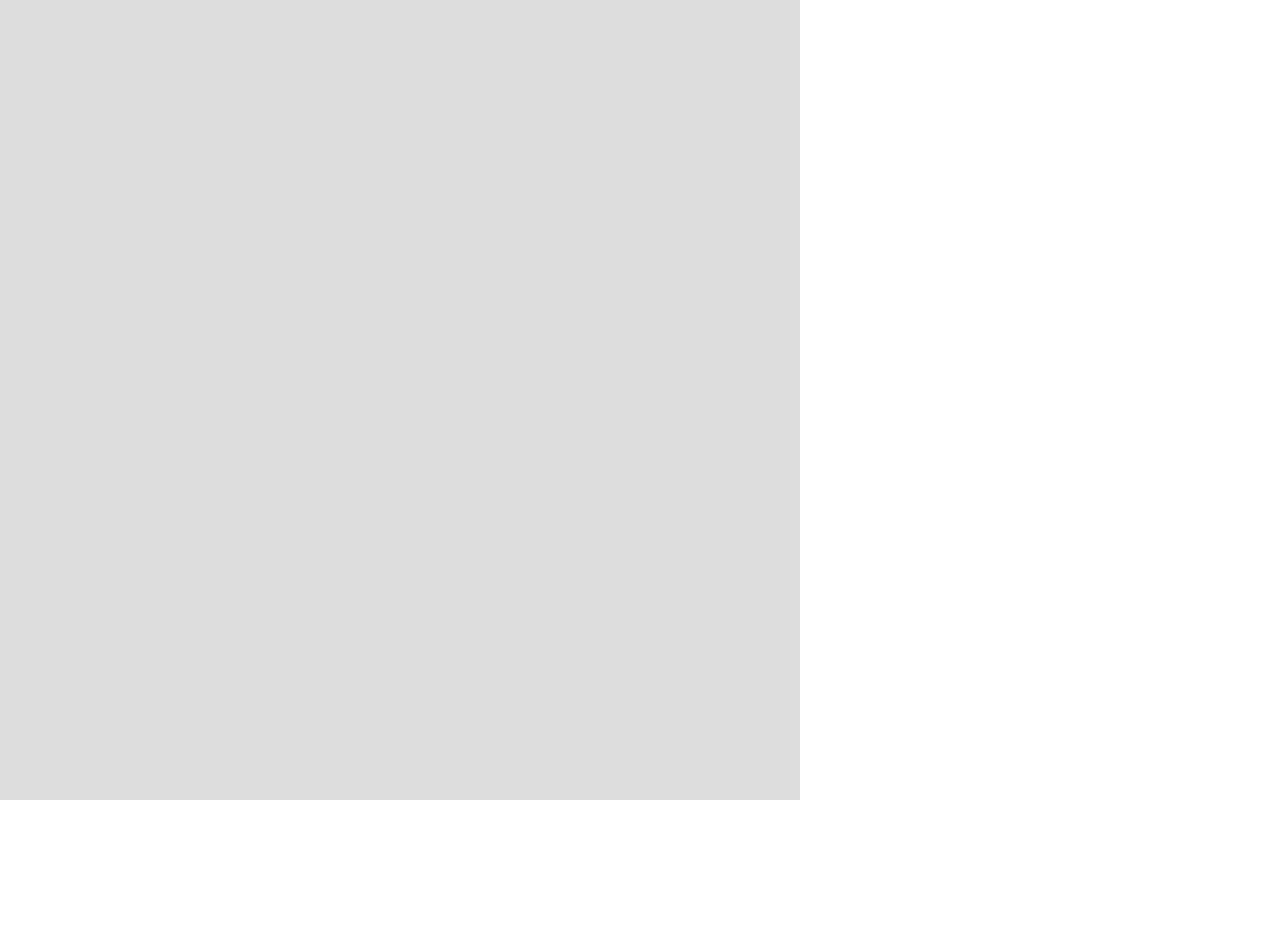
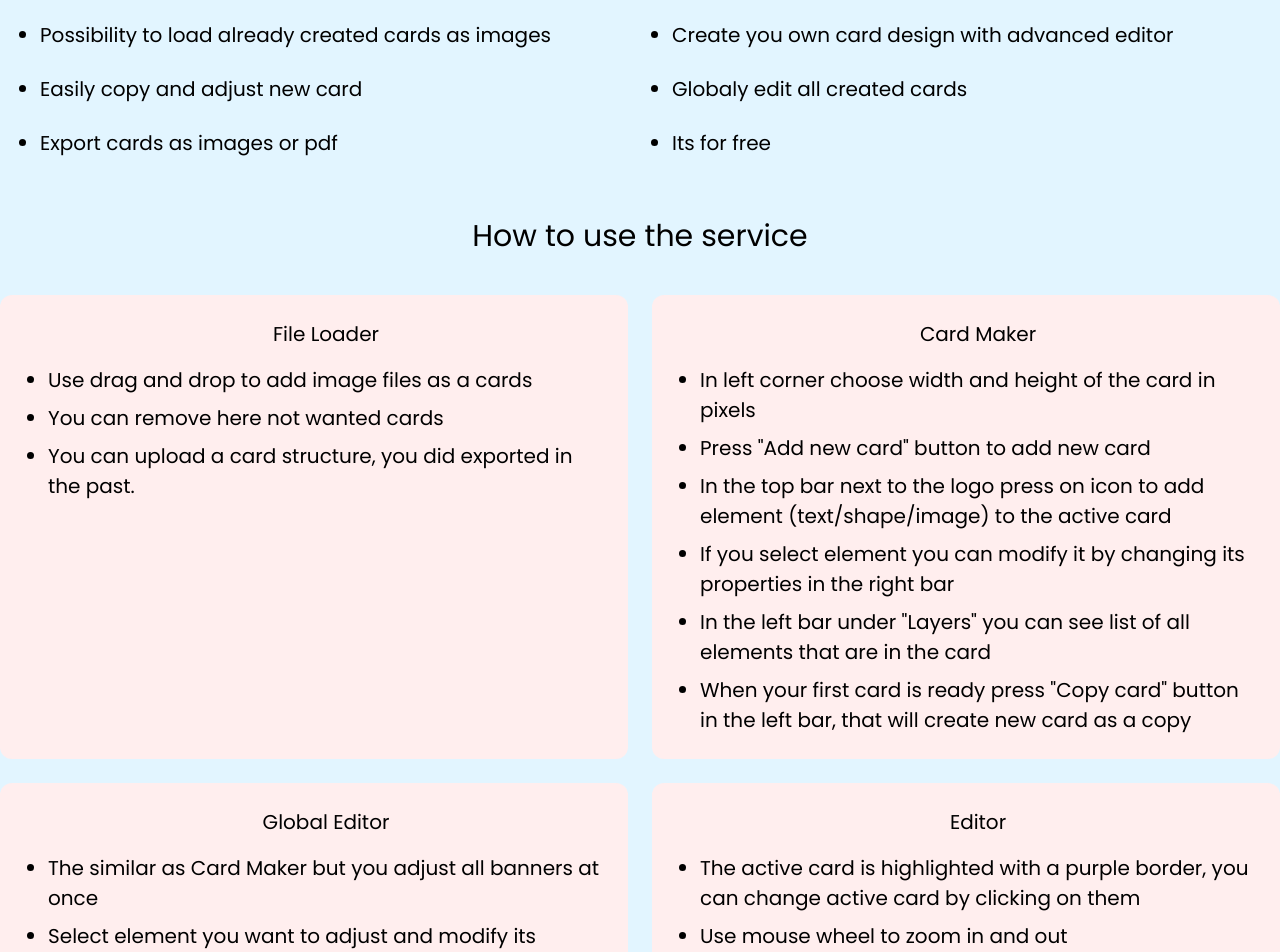
Before and after one commit to Veragin/cardMaker, a React (Create React App) app: page / in a window 1280 px wide. Shown: the part 800-1752 px from the top of the page. Before the commit the page ends 1600 px from the top, so only its background shows below. Built offline with nearby package versions, Linux system fonts and the light colour scheme.

Commit message:
Add docs

```diff
--- a/src/App.tsx
+++ b/src/App.tsx
@@ -4,17 +4,127 @@ import { theme } from './theme';
 
 export const App = () => {
     return (
-        <>
+        <SBody>
             <Land />
-            <SBody />
-        </>
+            <SContainer>
+                <STopList>
+                    <li> Possibility to load already created cards as images</li>
+                    <li> Create you own card design with advanced editor</li>
+                    <li> Easily copy and adjust new card</li>
+                    <li> Globaly edit all created cards</li>
+                    <li> Export cards as images or pdf</li>
+                    <li> Its for free</li>
+                </STopList>
+                <STitle>How to use the service</STitle>
+                <SList>
+                    <SServiceBox>
+                        <SServiceTitle>File Loader</SServiceTitle>
+                        <li> Use drag and drop to add image files as a cards </li>
+                        <li> You can remove here not wanted cards </li>
+                        <li> You can upload a card structure, you did exported in the past. </li>
+                    </SServiceBox>
+                    <SServiceBox>
+                        <SServiceTitle>Card Maker</SServiceTitle>
+                        <li> In left corner choose width and height of the card in pixels</li>
+                        <li> Press "Add new card" button to add new card </li>
+                        <li>
+                            In the top bar next to the logo press on icon to add element
+                            (text/shape/image) to the active card
+                        </li>
+                        <li>
+                            {' '}
+                            If you select element you can modify it by changing its properties in
+                            the right bar
+                        </li>
+                        <li>
+                            In the left bar under "Layers" you can see list of all elements that are
+                            in the card
+                        </li>
+                        <li>
+                            When your first card is ready press "Copy card" button in the left bar,
+                            that will create new card as a copy
+                        </li>
+                    </SServiceBox>
+                    <SServiceBox>
+                        <SServiceTitle>Global Editor</SServiceTitle>
+                        <li>The similar as Card Maker but you adjust all banners at once</li>
+                        <li>
+                            Select element you want to adjust and modify its properties, it will
+                            apply the change to same elements in every banner
+                        </li>
+                        <li>
+                            Be careful with that and always make sure you are using the tool you
+                            want
+                        </li>
+                    </SServiceBox>
+                    <SServiceBox>
+                        <SServiceTitle>Editor</SServiceTitle>
+                        <li>
+                            The active card is highlighted with a purple border, you can change
+                            active card by clicking on them
+                        </li>
+                        <li>Use mouse wheel to zoom in and out</li>
+                        <li>Hold ctrl and drag move the screen around</li>
+                    </SServiceBox>
+                </SList>
+            </SContainer>
+        </SBody>
     );
 };
 
 const SBody = styled.div`
-    width: 100vw;
-    height: 800px;
+    width: 100%;
     background-color: ${theme.colors.background.main};
-    width: min(100%, 800px);
-    mar
+    padding-bottom: ${theme.spacing(3)};
 `;
+
+const SContainer = styled.div`
+    width: min(100%, 1400px);
+    margin: auto;
+`;
+
+const STitle = styled.span`
+    margin-top: ${theme.spacing(5)};
+    width: 100%;
+    justify-content: center;
+    align-items: center;
+    display: flex;
+    font-size: 30px;
+    padding: ${theme.spacing(2)} 0;
+`;
+
+const STopList = styled.ul`
+    font-size: 20px;
+    display: grid;
+    grid-template-columns: 1fr 1fr;
+    gap: ${theme.spacing(3)};
+    list-style-position: outside;
+`;
+
+const SList = styled.ul`
+    font-size: 20px;
+    display: grid;
+    grid-template-columns: 1fr 1fr;
+    gap: ${theme.spacing(3)};
+    list-style-position: outside;
+    padding: 0;
+`;
+
+const SServiceBox = styled.div`
+    display: flex;
+    flex-direction: column;
+    gap: ${theme.spacing(1)};
+    background-color: ${theme.colors.background.opposite};
+    border-radius: ${theme.borderRaduis(2)};
+    padding: ${theme.spacing(3)};
+    padding-left: ${theme.spacing(6)};
+`;
+
+const SServiceTitle = styled.span`
+    width: 100%;
+    justify-content: center;
+    align-items: center;
+    display: flex;
+    font-size: 20px;
+    padding-bottom: ${theme.spacing(1)};
+`;
--- a/src/Land.tsx
+++ b/src/Land.tsx
@@ -13,7 +13,9 @@ export const Land = () => {
                     <SBlueText>maker</SBlueText>
                 </STitle>
                 <SImage src={src} />
-                <EnterButton>Start creating cards for free</EnterButton>
+                <EnterButton href="https://sizefire.com/service?a=service&techTree=CARD_MAKER">
+                    Start creating cards for free
+                </EnterButton>
             </SContent>
             <SBottom>Features</SBottom>
         </SContainer>
@@ -21,14 +23,14 @@ export const Land = () => {
 };
 
 const SContainer = styled.div`
-    width: 100vw;
+    width: 100%;
     height: 100vh;
     position: relative;
     background-color: ${theme.colors.primary.main};
 `;
 
 const SContent = styled.div`
-    width: 100vw;
+    width: 100%;
     height: 100vh;
     position: absolute;
     display: flex;
@@ -73,7 +75,7 @@ const EnterButton = styled.a`
 `;
 
 const SGradientA = styled.div`
-    width: 100vw;
+    width: 100%;
     height: 100vh;
     position: absolute;
     left: 0;
@@ -86,7 +88,7 @@ const SGradientA = styled.div`
 `;
 
 const SGradientB = styled.div`
-    width: 100vw;
+    width: 100%;
     height: 100vh;
     position: absolute;
     left: 0;
@@ -99,7 +101,7 @@ const SGradientB = styled.div`
 `;
 
 const SBottom = styled.div`
-    width: 100vw;
+    width: 100%;
     height: 50px;
     position: absolute;
     bottom: 0;
--- a/src/theme.ts
+++ b/src/theme.ts
@@ -9,7 +9,8 @@ export const theme = {
             dark: '#870000',
         },
         background: {
-            main: '#dddddd',
+            main: '#E2F5FF',
+            opposite: '#FFEEEE',
         },
     },
     spacing: (n: number) => `${n * 8}px`,
```
